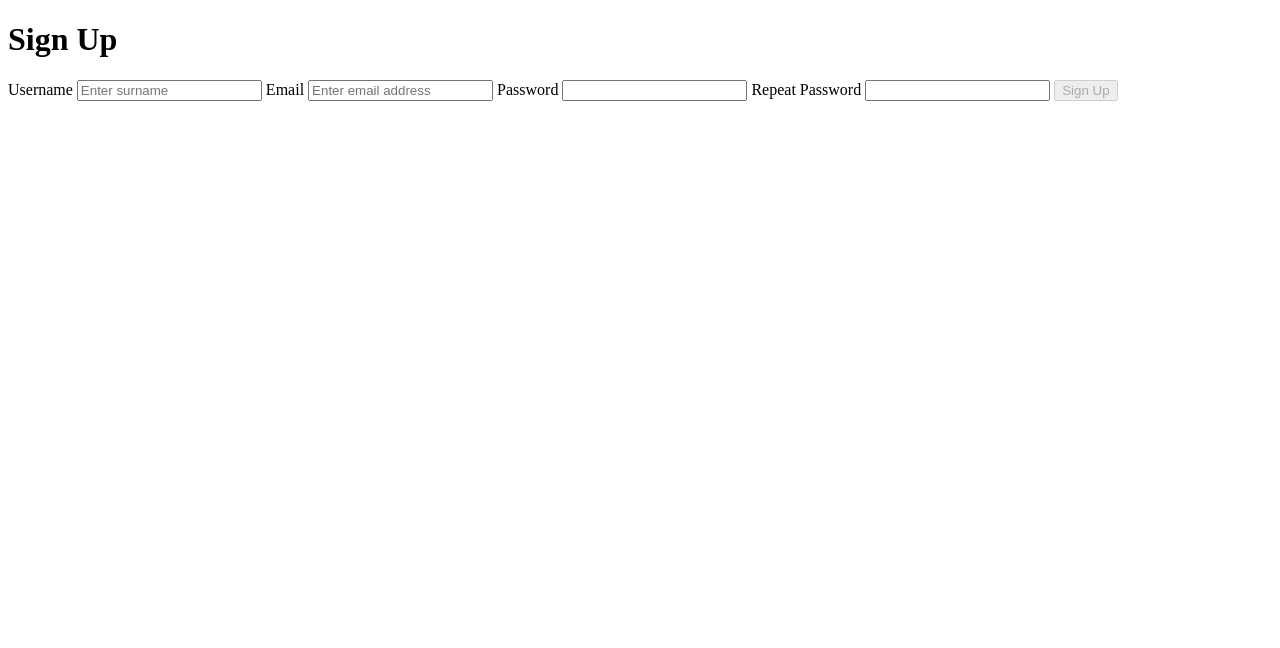
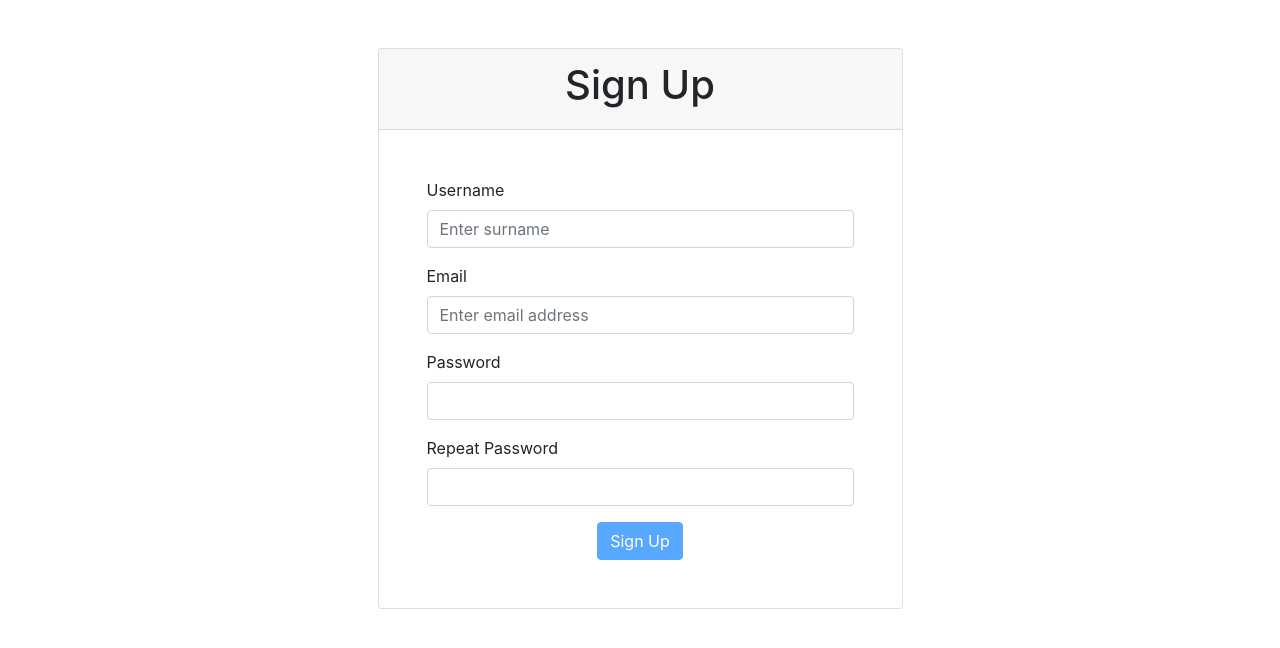
Before and after one commit to dariusz75/svelte-app-with-tdd, a Svelte app: page / in a window 1280 px wide. Shown: the top 648 px of the page. Built offline with nearby package versions, Linux system fonts and the light colour scheme.

Commit message:
sign up page styled

```diff
--- a/package.json
+++ b/package.json
@@ -18,7 +18,7 @@
     "@testing-library/user-event": "^13.1.1",
     "babel-jest": "^26.6.3",
     "jest": "^26.6.3",
-    "msw": "^0.28.1",
+    "msw": "^0.28.2",
     "rollup": "^2.3.4",
     "rollup-plugin-css-only": "^3.1.0",
     "rollup-plugin-dev": "^1.1.3",
@@ -26,7 +26,8 @@
     "rollup-plugin-svelte": "^7.0.0",
     "rollup-plugin-terser": "^7.0.0",
     "svelte": "^3.0.0",
-    "svelte-jester": "^1.3.2"
+    "svelte-jester": "^1.3.2",
+    "whatwg-fetch": "^3.6.2"
   },
   "dependencies": {
     "axios": "^0.21.1",
--- a/public/index.html
+++ b/public/index.html
@@ -3,9 +3,8 @@
 <head>
 	<meta charset='utf-8'>
 	<meta name='viewport' content='width=device-width,initial-scale=1'>
-
 	<title>Svelte app</title>
-
+	<link rel="stylesheet" href="https://cdn.jsdelivr.net/npm/bootstrap@4.6.0/dist/css/bootstrap.min.css" integrity="sha384-B0vP5xmATw1+K9KRQjQERJvTumQW0nPEzvF6L/Z6nronJ3oUOFUFpCjEUQouq2+l" crossorigin="anonymous">
 	<link rel='icon' type='image/png' href='/favicon.png'>
 	<link rel='stylesheet' href='/build/bundle.css'>
 
--- a/rollup.config.js
+++ b/rollup.config.js
@@ -4,6 +4,7 @@ import resolve from '@rollup/plugin-node-resolve';
 import livereload from 'rollup-plugin-livereload';
 import { terser } from 'rollup-plugin-terser';
 import css from 'rollup-plugin-css-only';
+import localdev from "rollup-plugin-dev";
 
 const production = !process.env.ROLLUP_WATCH;
 
@@ -60,7 +61,15 @@ export default {
 
 		// In dev mode, call `npm run start` once
 		// the bundle has been generated
-		!production && serve(),
+		// !production && serve(),
+		!production && localdev({
+        dirs: ["public"],
+        host: "localhost",
+        port: 9876,
+        proxy: {
+          "/api/*": "localhost:8080",
+        },
+      }),
 
 		// Watch the `public` directory and refresh the
 		// browser on changes when not in production
--- a/src/App.svelte
+++ b/src/App.svelte
@@ -2,5 +2,6 @@
 	import SignUpPage from './pages/SignUpPage.svelte';
 
 </script>
-
-<SignUpPage />
+<div class="container">
+	<SignUpPage />
+</div>
--- a/src/pages/SignUpPage.svelte
+++ b/src/pages/SignUpPage.svelte
@@ -1,6 +1,5 @@
 <script>
   import axios from 'axios';
-
 
   let username;
   let email;
@@ -12,23 +11,35 @@
 
   const handleSubmit = (e) => {
     e.preventDefault();
-    axios.post('api/users', {
-      username,
-      email,
-      password,
-    });
+    axios.post('/api/1.0/users', { username, email, password });
   }
 
 </script>
-  <form action="">
-  <h1>Sign Up</h1>
-  <label for="username">Username</label>
-  <input id="username" type="text" placeholder="Enter surname" data-testid="username" bind:value={username} />
-  <label for="email">Email</label>
-  <input id="email" type="email" placeholder="Enter email address" data-testid="email" bind:value={email} />
-  <label for="password">Password</label>
-  <input id="password" type="password" data-testid="password" bind:value={password} />
-  <label for="repeatPassword" >Repeat Password</label>
-  <input id="repeatPassword" type="password" data-testid="password" bind:value={repetedPassword} />
-  <button {disabled} on:click={handleSubmit}>Sign Up</button>
-</form>
+<div class="col-lg-6 offset-lg-3">
+  <form class="card mt-5">
+    <div class="card-header">
+      <h1 class="text-center">Sign Up</h1>
+    </div>
+    <div class="card-body p-5">
+      <div class="form-group">
+        <label for="username">Username</label>
+        <input id="username" class="form-control" type="text" placeholder="Enter surname" data-testid="username" bind:value={username} />
+      </div>
+      <div class="form-group">
+        <label for="email">Email</label>
+        <input id="email" class="form-control" type="email" placeholder="Enter email address" data-testid="email" bind:value={email} />
+      </div>
+      <div class="form-group">
+        <label for="password">Password</label>
+        <input id="password" class="form-control" type="password" data-testid="password" bind:value={password} />
+      </div>
+      <div class="form-group">
+        <label for="repeatPassword" >Repeat Password</label>
+        <input id="repeatPassword" class="form-control" type="password" data-testid="password" bind:value={repetedPassword} />
+      </div>
+      <div class="text-center">
+        <button class="btn btn-primary" {disabled} on:click={handleSubmit}>Sign Up</button>
+      </div>
+    </div>
+  </form>
+</div>
```
Also changed, not shown: 2 other files (tests, documents, lock files or other folders).
